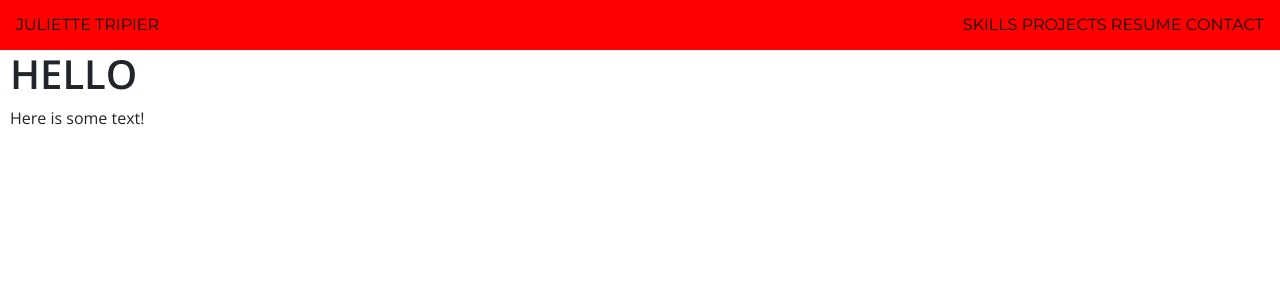
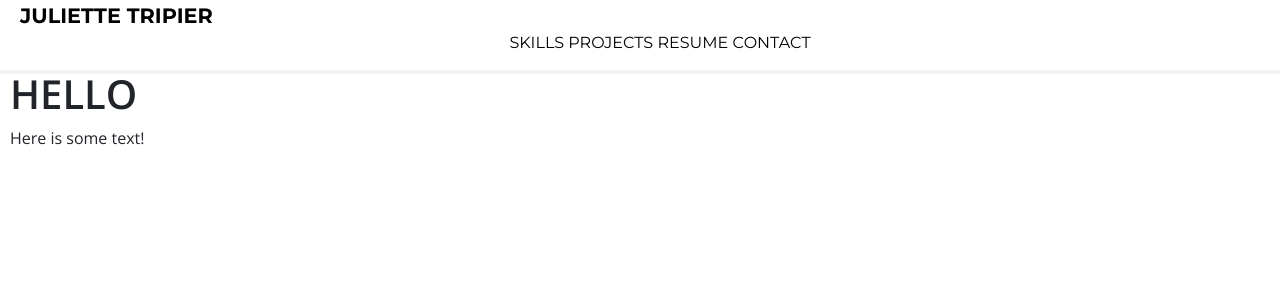
Before and after one commit to juliettetripier/juliettetripier.github.io, a Flask app: page / in a window 1280 px wide. Shown: the top 300 px of the page. Run offline with Flask 3, Linux system fonts and the light colour scheme; some libraries are stand-ins or nearby versions.

Commit message:
Styling: adjusting navbar

```diff
--- a/static/style.css
+++ b/static/style.css
@@ -26,23 +26,32 @@ body {
 }
 
 nav {
-    background-color: red;
-    height: 50px;
+    background-color: white;
+    height: 70px;
+    box-shadow: 0px 4px 0px whitesmoke;
+}
+
+#navbar-name {
+    font-weight: 700;
+    font-size: 1.3em;
+    margin-left: 20px;
+}
+
+#navbar-contents {
     display: flex;
     align-items: center;
+    justify-content: center;
+    margin: auto;
+
+}
+
+#navbar-links {
+
 }
 
 h1, h2, h3, h4, h5 {
     text-transform: uppercase;
     font-weight: 600;
-}
-
-#navbar-contents {
-    margin-left: 10px;
-}
-
-#navbar-links {
-    display: inline;
 }
 
 #body-div {
--- a/templates/base.html
+++ b/templates/base.html
@@ -14,7 +14,7 @@
     </head>
     <body>
         <header>
-            <nav class="navbar" id="navbar">
+            <nav id="navbar">
                 <div id="navbar-name">
                     <a href="/">Juliette Tripier</a>
                 </div>
```
